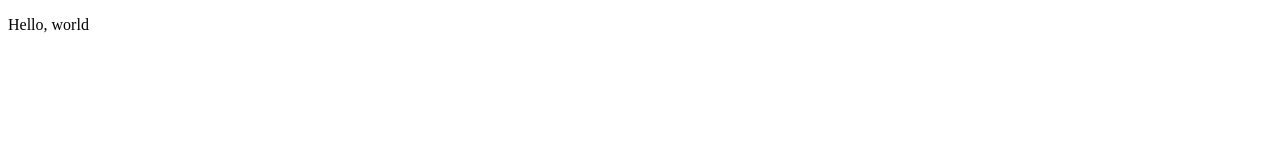
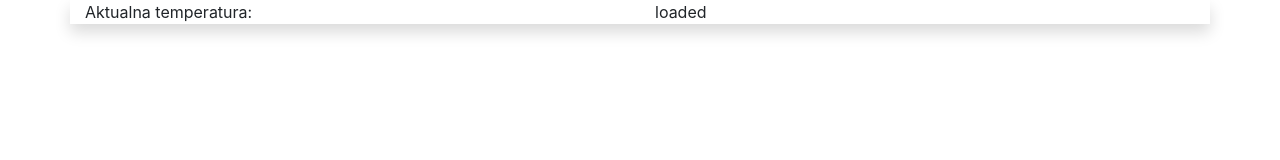
Before and after one commit to robert-skarzycki/home-screen, a website: page public/index.html in a window 1280 px wide. Drawn offline with nearby package versions, Linux system fonts and the light colour scheme.

Commit message:
Bootstrap and basic script added

```diff
--- a/public/index.html
+++ b/public/index.html
@@ -3,11 +3,28 @@
 
 <head>
     <meta charset="UTF-8">
+    <meta name="viewport" content="width=device-width, initial-scale=1, shrink-to-fit=no">
+
     <title>title</title>
+
+    <link rel="stylesheet" href="https://stackpath.bootstrapcdn.com/bootstrap/4.1.3/css/bootstrap.min.css" integrity="sha384-MCw98/SFnGE8fJT3GXwEOngsV7Zt27NXFoaoApmYm81iuXoPkFOJwJ8ERdknLPMO"
+        crossorigin="anonymous">
 </head>
 
 <body>
-    <p>Hello, world</p>
+    <div class="container shadow">
+        <div class="row">
+            <div class="col">
+                Aktualna temperatura:
+            </div>
+            <div class="col" current-temperature>
+
+            </div>
+        </div>
+    </div>
+    <script src="https://code.jquery.com/jquery-3.3.1.slim.min.js" integrity="sha384-q8i/X+965DzO0rT7abK41JStQIAqVgRVzpbzo5smXKp4YfRvH+8abtTE1Pi6jizo"
+        crossorigin="anonymous"></script>
+    <script src="js/script.js"></script>
 </body>
 
 </html>
--- /dev/null
+++ b/public/js/script.js
@@ -0,0 +1,3 @@
+$(function () {
+    $('div[current-temperature]').text('loaded');
+});
```
